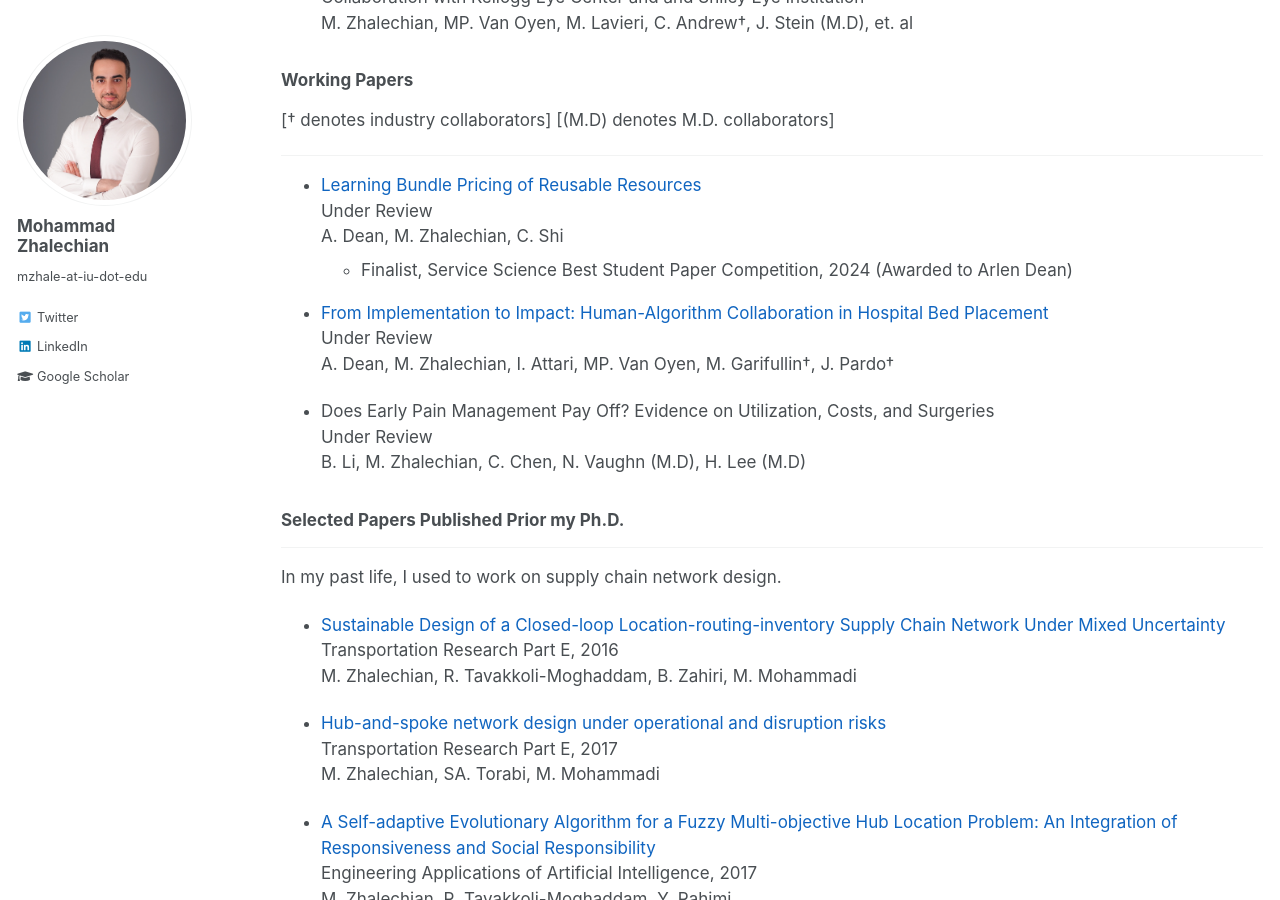
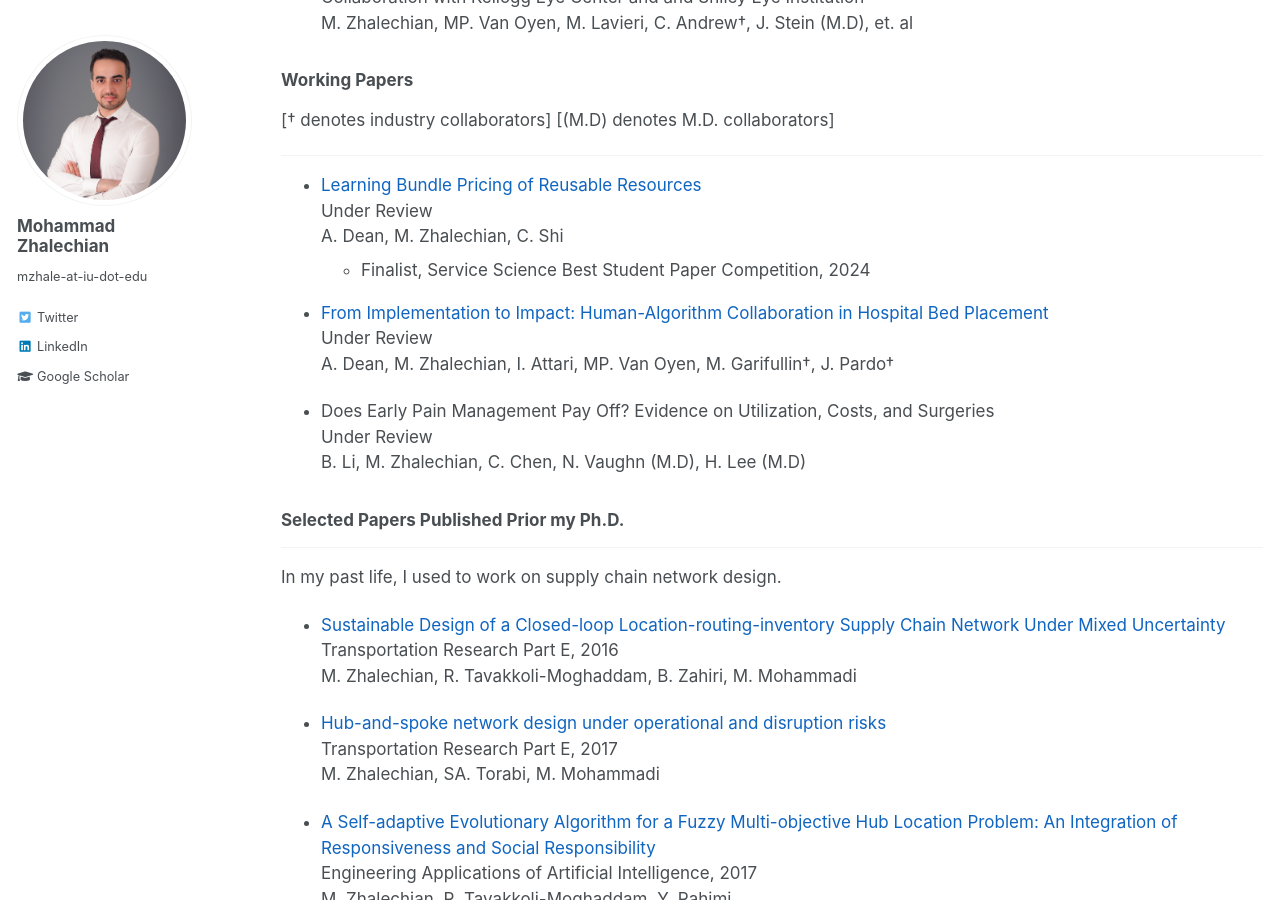
Before and after one commit to mzhalechian/mzhalechian.github.io, a Jekyll site: the page built from _pages/research.md, in a window 1280 px wide and 900 px high, scrolled down 1358 px. Built offline with Jekyll 4.4.1, drawn with Linux system fonts in a browser that asks for light colours.

Commit message:
Update research papers section: remove awarded status from finalist recognition for clarity

```diff
--- a/_pages/research.md
+++ b/_pages/research.md
@@ -68,7 +68,7 @@ ___
 * [Learning Bundle Pricing of Reusable Resources](https://papers.ssrn.com/sol3/papers.cfm?abstract_id=4952453)
 Under Review
 A. Dean, M. Zhalechian, C. Shi
-    * <span style="color:#black">Finalist, Service Science Best Student Paper Competition, 2024 (Awarded to Arlen Dean) </span>
+    * <span style="color:#black">Finalist, Service Science Best Student Paper Competition, 2024 </span>
 
 * [From Implementation to Impact: Human-Algorithm Collaboration in Hospital Bed Placement](https://papers.ssrn.com/sol3/papers.cfm?abstract_id=5510659)
 Under Review
```
